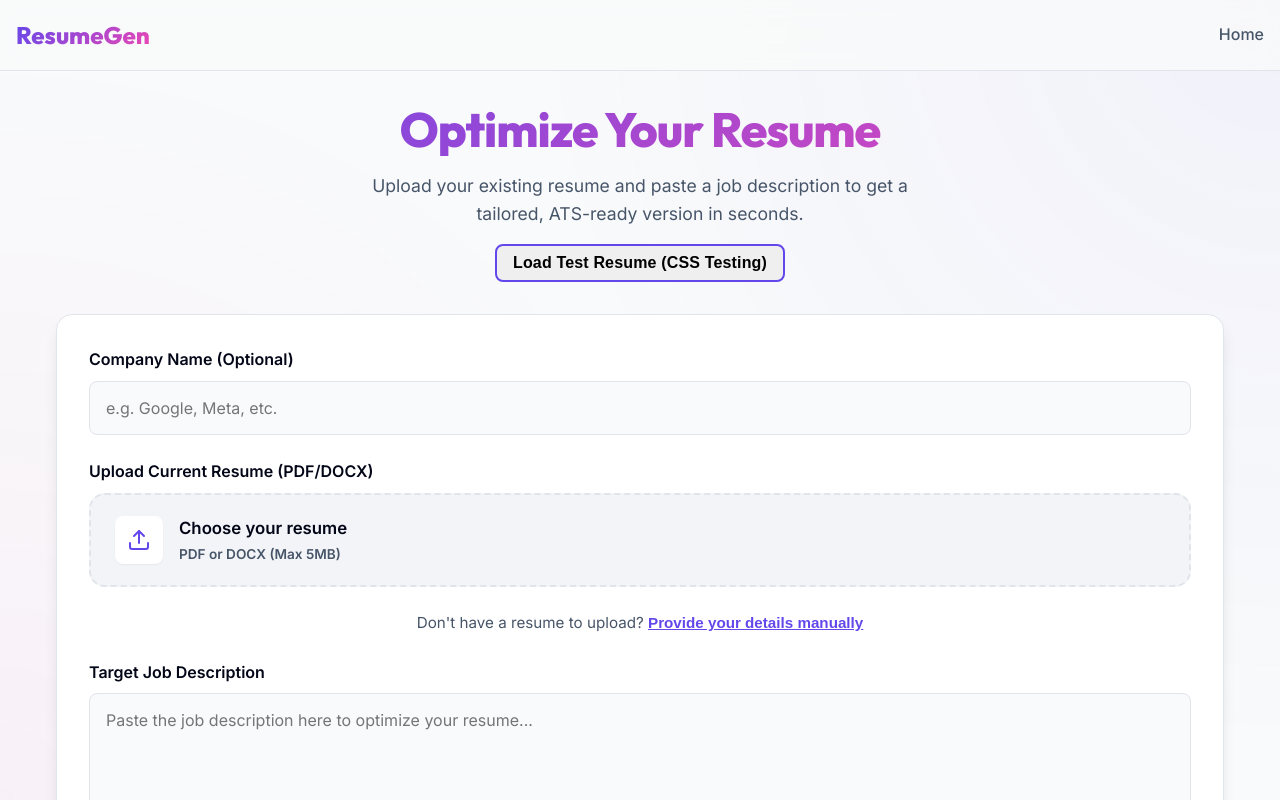
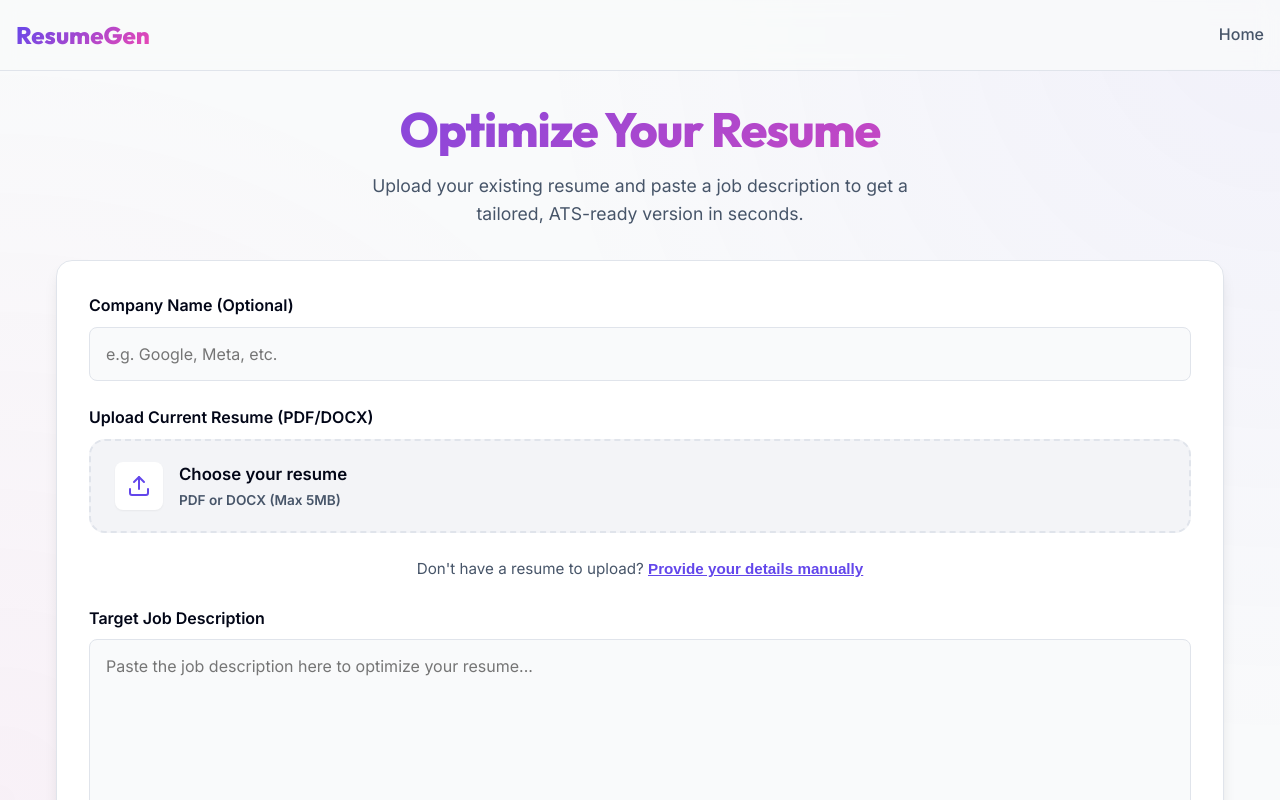
Before and after one commit to GopiAjt/resume-generator, a Vue app: page /create-resume in a window 1280 px wide. Shown: the top 800 px of the page. Built offline with nearby package versions, Linux system fonts and the light colour scheme; no server answers.

Commit message:
fix: teleport toast notification to body and comment out test resume button

```diff
--- a/src/views/CreateResumeView.vue
+++ b/src/views/CreateResumeView.vue
@@ -293,7 +293,8 @@ const onCopyMarkdown = () => {
 
 <template>
     <div class="create-resume container fade-in">
-        <!-- Toast Notification -->
+        <!-- Toast Notification (Teleported to body to fix position: fixed inside transformed parents) -->
+        <Teleport to="body">
             <Transition name="toast">
                 <div v-if="toast.show" class="toast-notification" :class="toast.type" role="alert" aria-live="polite">
                     <div class="toast-content">
@@ -302,18 +303,20 @@ const onCopyMarkdown = () => {
                         <span v-else class="toast-icon" aria-hidden="true">❌</span>
                         <p>{{ toast.message }}</p>
                     </div>
-                <button @click="toast.show = false" class="toast-close" aria-label="Close notification">&times;</button>
+                    <button @click="toast.show = false" class="toast-close"
+                        aria-label="Close notification">&times;</button>
                 </div>
             </Transition>
+        </Teleport>
 
         <div class="header-section">
             <h1 class="text-display">Optimize Your Resume</h1>
             <p class="subtitle">Upload your existing resume and paste a job description to get a tailored, ATS-ready
                 version in seconds.</p>
-            <button @click="loadTestResume" class="btn btn-ghost btn-sm"
+            <!-- <button @click="loadTestResume" class="btn btn-ghost btn-sm"
                 style="margin-top: var(--space-4); border: 2px solid var(--color-primary); border-radius: var(--radius-md); padding: var(--space-2) var(--space-4);">
                 Load Test Resume (CSS Testing)
-            </button>
+            </button> -->
         </div>
 
         <div class="input-section" v-if="!generatedResume">
```
Lines whose indentation alone changed are shown as unchanged.
